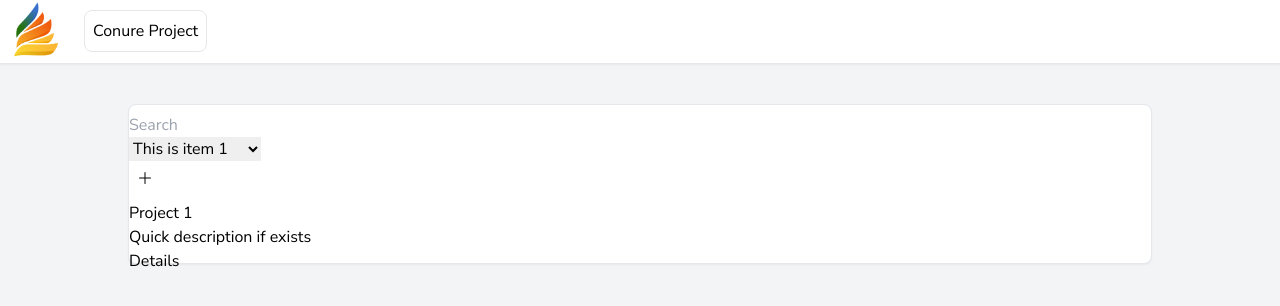
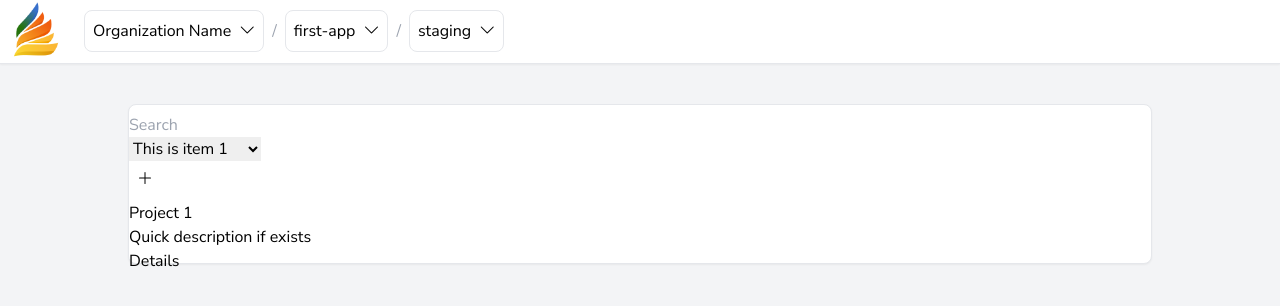
Before and after one commit to coffeenights/conure-frontend, a Vue app: page /applications in a window 1280 px wide. Shown: the top 306 px of the page. Built offline with nearby package versions, Linux system fonts and the light colour scheme.

Commit message:
feat: Add navigation breadcrumbs

```diff
--- a/src/components/Navbar.vue
+++ b/src/components/Navbar.vue
@@ -14,8 +14,19 @@
                 </svg>
             </div>
             <div class="breadcrumbs">
-                <div class="border border-gray-200 rounded-lg mt-1 p-2">
-                    <label class="">Conure Project</label>
+                <div class="cursor-pointer border border-gray-200 rounded-lg mt-1 p-2 hover:border-gray-500 transition duration-500 inline-block mr-2">
+                    <label class="mr-2 cursor-pointer">Organization Name</label>
+                    <i class="bi-chevron-down cursor-pointer"></i>
+                </div>
+                <label class=" text-gray-400 mr-2">/</label>
+                <div class="cursor-pointer border border-gray-200 rounded-lg mt-1 p-2 hover:border-gray-500 transition duration-500 inline-block mr-2">
+                    <label class="mr-2 cursor-pointer">first-app</label>
+                    <i class="bi-chevron-down cursor-pointer"></i>
+                </div>
+                <label class=" text-gray-400 mr-2">/</label>
+                <div class="cursor-pointer border border-gray-200 rounded-lg mt-1 p-2 hover:border-gray-500 transition duration-500 inline-block mr-2">
+                    <label class="mr-2 cursor-pointer">staging</label>
+                    <i class="bi-chevron-down cursor-pointer"></i>
                 </div>
             </div>
             <div class="profile "></div>
--- a/src/styles/style.css
+++ b/src/styles/style.css
@@ -1,4 +1,5 @@
 @import url("https://fonts.googleapis.com/css2?family=Nunito%20Sans&&display=swap");
+@import url("https://cdn.jsdelivr.net/npm/bootstrap-icons@1.11.1/font/bootstrap-icons.css");
 @tailwind base;
 @tailwind components;
 @tailwind utilities;
```
